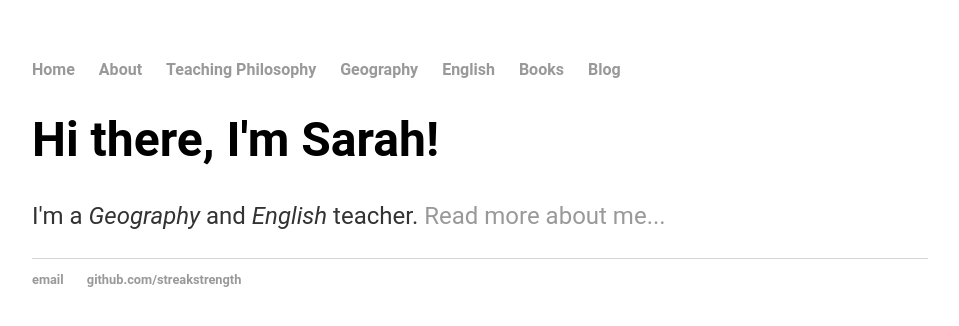
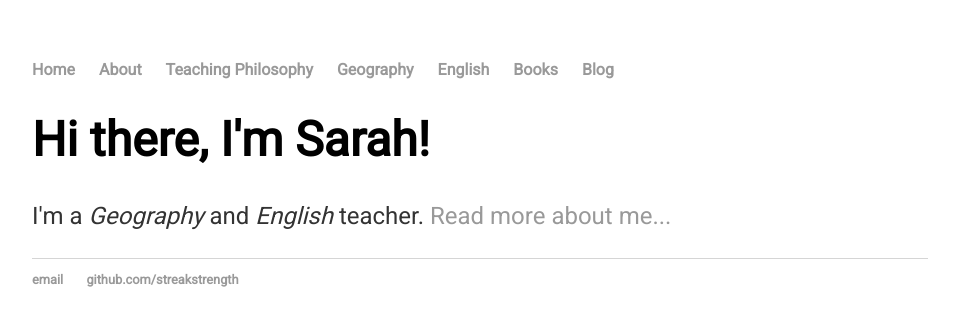
Before and after one commit to streakstrength/streakstrength.github.io, a Jekyll site: the page built from index.html, in a window 1280 px wide. Shown: the top 326 px of the page, without its empty margins (160-1119 px from the left). Built offline with Jekyll 4.4.1, drawn with Linux system fonts in a browser that asks for light colours.

Commit message:
Update default.html
Load fonts from Google API under <head>

```diff
--- a/_layouts/default.html
+++ b/_layouts/default.html
@@ -2,6 +2,8 @@
 <html>
 	<head>
 		<title>{{ page.title }}</title>
+		<!-- Load fonts from Google API -->
+		<link href="https://fonts.googleapis.com/css?family=Roboto" rel="stylesheet">
 		<!-- link to main stylesheet -->
 		<link rel="stylesheet" type="text/css" href="/css/main.css">
 	</head>
```
